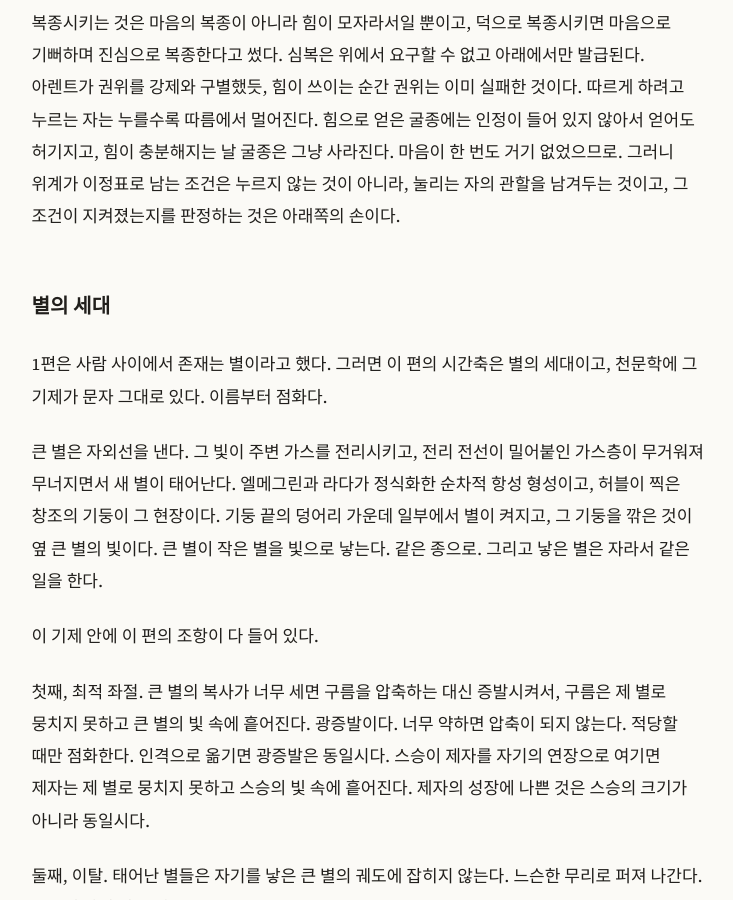
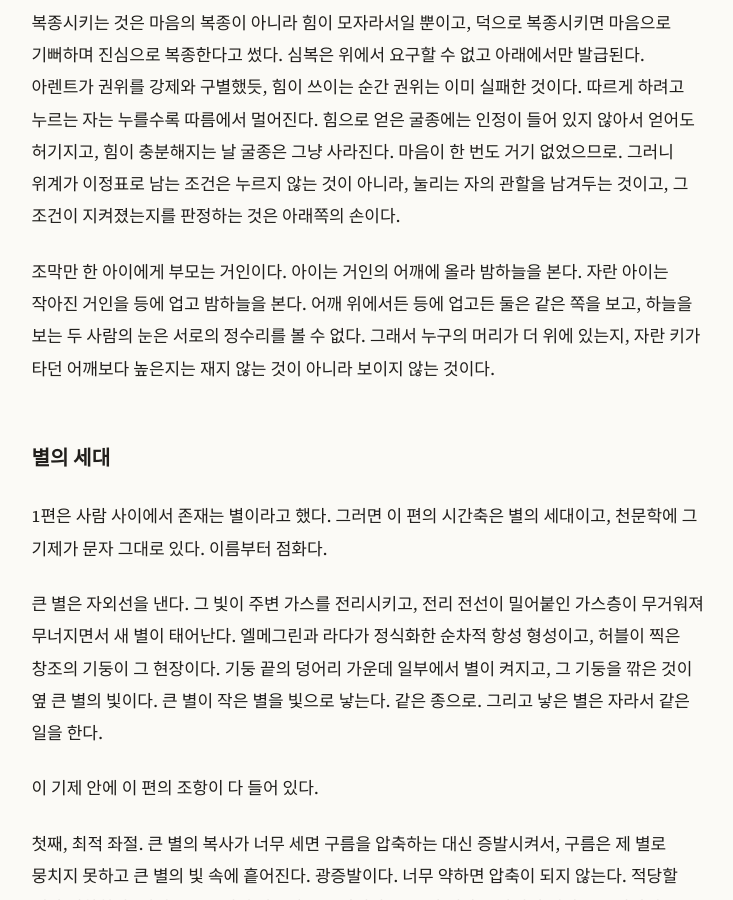
Before and after one commit to nonasking/essays, a Jekyll site: the page built from ignition/index.md, in a window 1280 px wide and 900 px high, scrolled down 9714 px. Shown: the whole window, without its empty margins (271-1004 px from the left). Built offline with Jekyll 4.4.1, drawn with Linux system fonts in a browser that asks for light colours.

Commit message:
Ignition: add the giant's-shoulders paragraph at the end of The Student's Hand (KR/EN)
Co-Authored-By: Claude Fable 5.1 <noreply@anthropic.com>
Claude-Session: https://claude.ai/code/session_012CouortPBQmWZhSmeSqbgm

```diff
--- a/ignition/index.md
+++ b/ignition/index.md
@@ -123,6 +123,8 @@ description: 재는 남고 별은 탄다. 받은 불을 옮기고 손을 떼는
 
 셋째, 심복을 발급하는 것. 이것은 스승이 요구할 수 없고 제자 쪽에서만 나온다. 존중이 없는 누름은 굴종을 낳고, 존중 있는 누름은 복종을 낳는다. 복종은 제 결정을 내주면서 제 지위는 지키는 것이고, 굴종은 지위까지 내주는 것이다. 그리고 셋째 층이 있다. 맹자는 힘으로 사람을 복종시키는 것은 마음의 복종이 아니라 힘이 모자라서일 뿐이고, 덕으로 복종시키면 마음으로 기뻐하며 진심으로 복종한다고 썼다. 심복은 위에서 요구할 수 없고 아래에서만 발급된다. 아렌트가 권위를 강제와 구별했듯, 힘이 쓰이는 순간 권위는 이미 실패한 것이다. 따르게 하려고 누르는 자는 누를수록 따름에서 멀어진다. 힘으로 얻은 굴종에는 인정이 들어 있지 않아서 얻어도 허기지고, 힘이 충분해지는 날 굴종은 그냥 사라진다. 마음이 한 번도 거기 없었으므로. 그러니 위계가 이정표로 남는 조건은 누르지 않는 것이 아니라, 눌리는 자의 관할을 남겨두는 것이고, 그 조건이 지켜졌는지를 판정하는 것은 아래쪽의 손이다.
 
+조막만 한 아이에게 부모는 거인이다. 아이는 거인의 어깨에 올라 밤하늘을 본다. 자란 아이는 작아진 거인을 등에 업고 밤하늘을 본다. 어깨 위에서든 등에 업고든 둘은 같은 쪽을 보고, 하늘을 보는 두 사람의 눈은 서로의 정수리를 볼 수 없다. 그래서 누구의 머리가 더 위에 있는지, 자란 키가 타던 어깨보다 높은지는 재지 않는 것이 아니라 보이지 않는 것이다.
+
 ## 별의 세대
 
 1편은 사람 사이에서 존재는 별이라고 했다. 그러면 이 편의 시간축은 별의 세대이고, 천문학에 그 기제가 문자 그대로 있다. 이름부터 점화다.
```
Also changed, not shown: ignition/en.md (+2 -0 lines), 2 other files.
